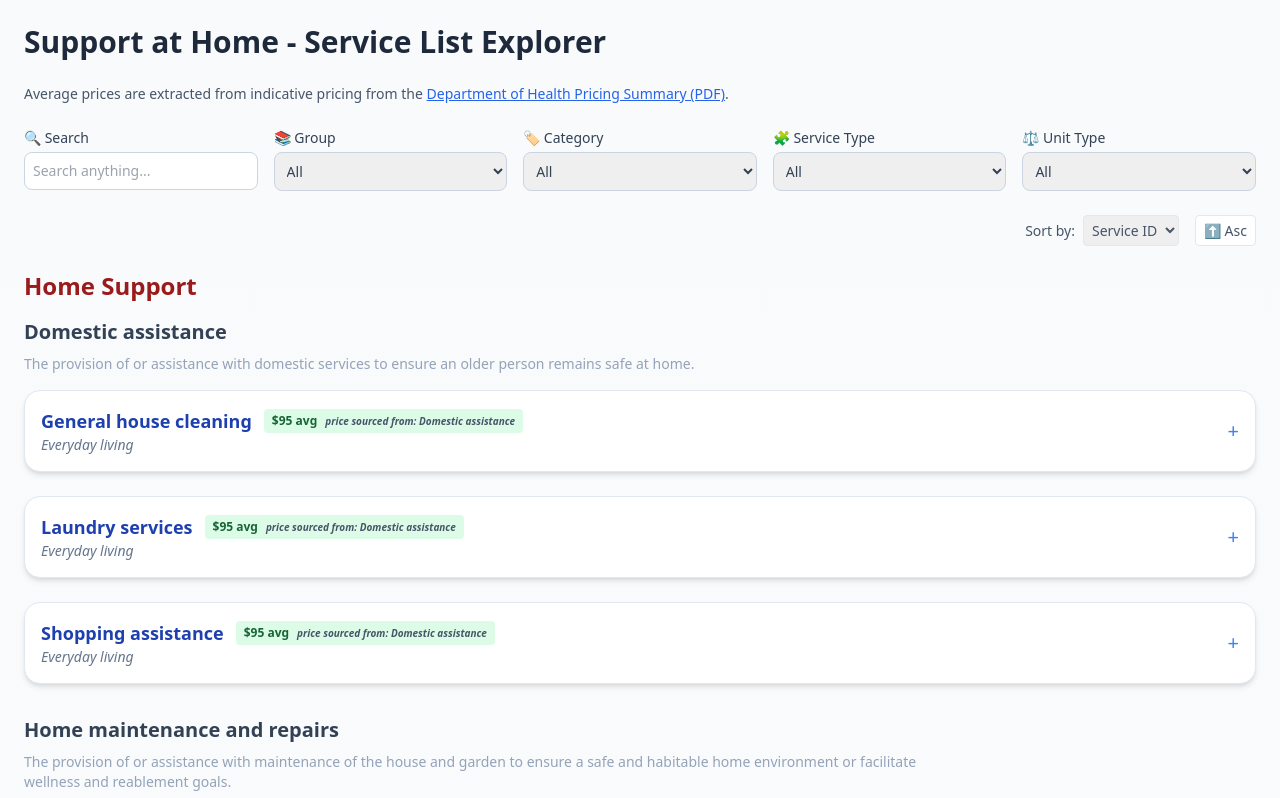
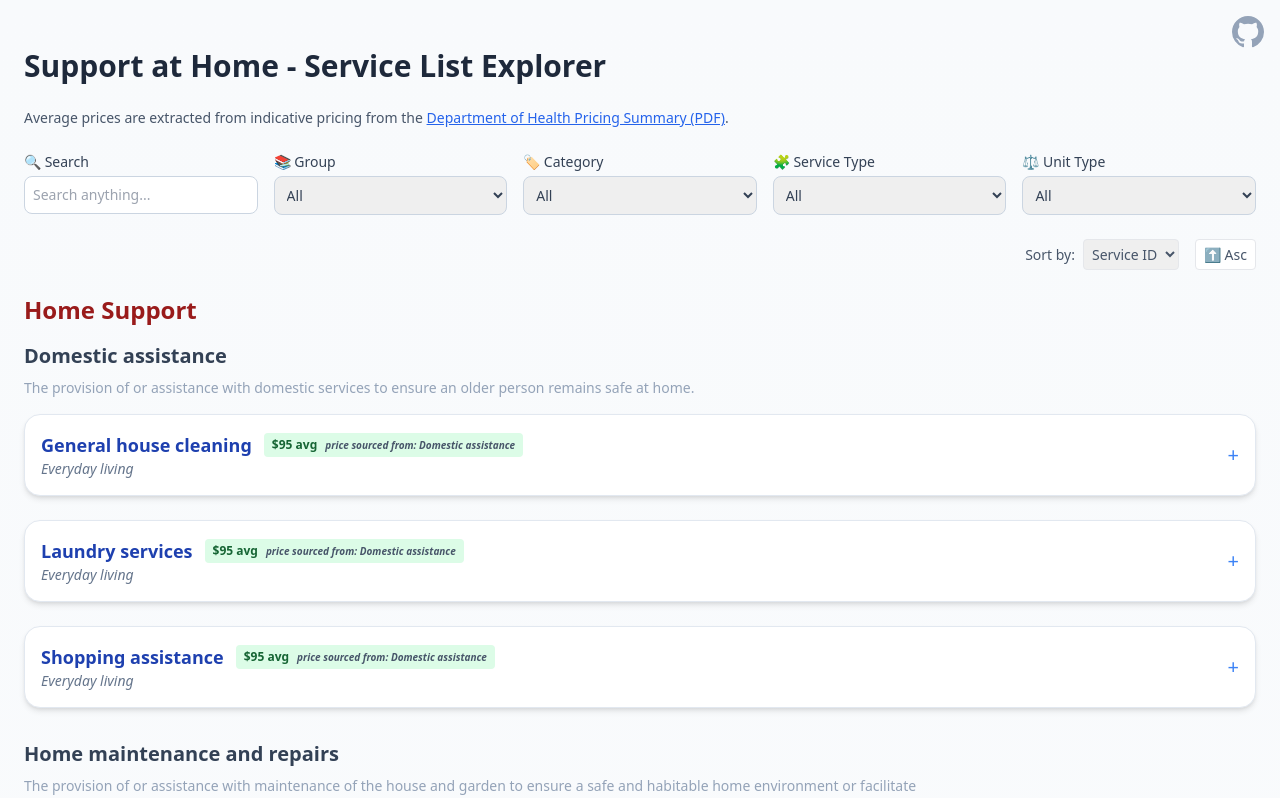
Before and after one commit to viklas/service-list-explorer, a React (Vite) app: page / in a window 1280 px wide. Shown: the top 798 px of the page. Built offline with nearby package versions, Linux system fonts and the light colour scheme.

Commit message:
README and Github Logo)

```diff
--- a/src/components/ServiceListExplorer.jsx
+++ b/src/components/ServiceListExplorer.jsx
@@ -158,7 +158,26 @@
   });
 
   return (
-    <div className="p-6 space-y-6 bg-gradient-to-b from-slate-50 to-white min-h-screen">
+    <div className="relative p-6 space-y-6 bg-gradient-to-b from-slate-50 to-white min-h-screen">
+      <a
+        href="https://github.com/viklas/service-list-explorer"
+        className="absolute top-4 right-4"
+        target="_blank"
+        rel="noopener noreferrer"
+        aria-label="View source on GitHub"
+      >
+        <svg
+          width="32"
+          height="32"
+          viewBox="0 0 16 16"
+          fill="currentColor"
+          className="text-slate-400 hover:text-slate-600 transition-colors"
+          xmlns="http://www.w3.org/2000/svg"
+        >
+          <path d="M8 0C3.58 0 0 3.58 0 8a8 8 0 005.47 7.59c.4.07.55-.17.55-.38 0-.19-.01-.82-.01-1.49-2 .37-2.53-.49-2.69-.94-.09-.23-.48-.94-.82-1.13-.28-.15-.68-.52-.01-.53.63-.01 1.08.58 1.23.82.72 1.2 1.87.86 2.33.66.07-.52.28-.86.5-1.06-1.78-.2-3.64-.89-3.64-3.95 0-.87.31-1.59.82-2.15-.08-.2-.36-1.01.08-2.1 0 0 .67-.21 2.2.82a7.6 7.6 0 012-.27c.68 0 1.36.09 2 .27 1.53-1.04 2.2-.82 2.2-.82.44 1.09.16 1.9.08 2.1.51.56.82 1.28.82 2.15 0 3.07-1.87 3.75-3.65 3.95.29.25.54.73.54 1.48 0 1.07-.01 1.93-.01 2.2 0 .21.15.46.55.38A8.01 8.01 0 0016 8c0-4.42-3.58-8-8-8z" />
+        </svg>
+      </a>
+
       <h1 className="text-3xl font-bold text-slate-800">Support at Home - Service List Explorer</h1>
       <p className="text-sm text-slate-600">
         Average prices are extracted from indicative pricing from the{' '}
```
Also changed, not shown: 1 other file (tests, documents, lock files or other folders).
